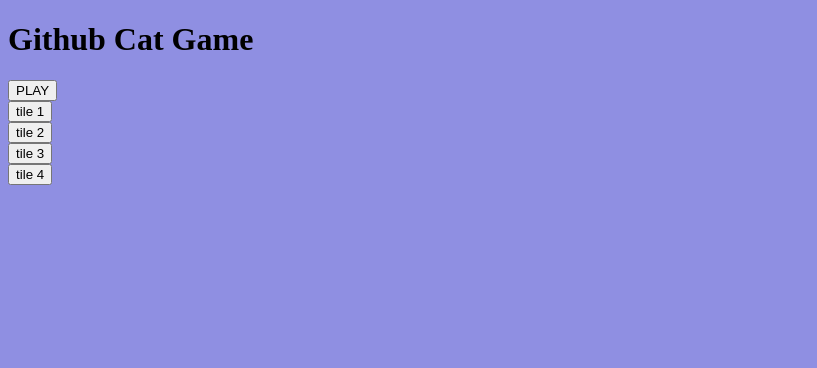
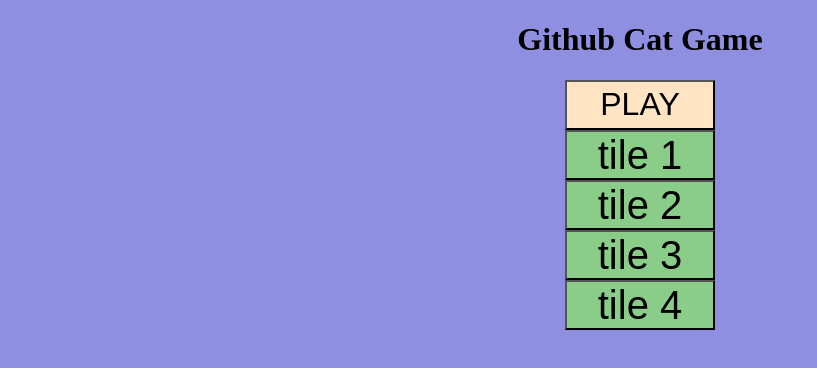
Before and after one commit to Ireneusto/Gitcat_puzzle, a plain HTML site: page index.html in a window 1280 px wide. Shown: the whole page, without its empty margins (0-817 px from the left). Drawn offline with Linux system fonts and the light colour scheme.

Commit message:
button styles added

```diff
--- a/styles.css
+++ b/styles.css
@@ -1,3 +1,26 @@
+@import url('https://fonts.googleapis.com/css2?family=Inter:wght@100;200;300;400;500;600;700;800;900&display=swap');
+
 body {
     background-color: rgb(143, 143, 226);
 }
+
+h1 {
+    text-align: center;
+}
+button {
+    background-color: bisque;
+    width: 150px;
+    height: 50px;
+    font-size: 2em;
+    margin:0 auto;
+    display:block;
+}
+
+.container button {
+    background-color: rgb(137, 205, 136);
+    width: 150px;
+    height: 50px;
+    font-size: 2.5em;
+    margin:0 auto;
+    display:block;
+}
```
